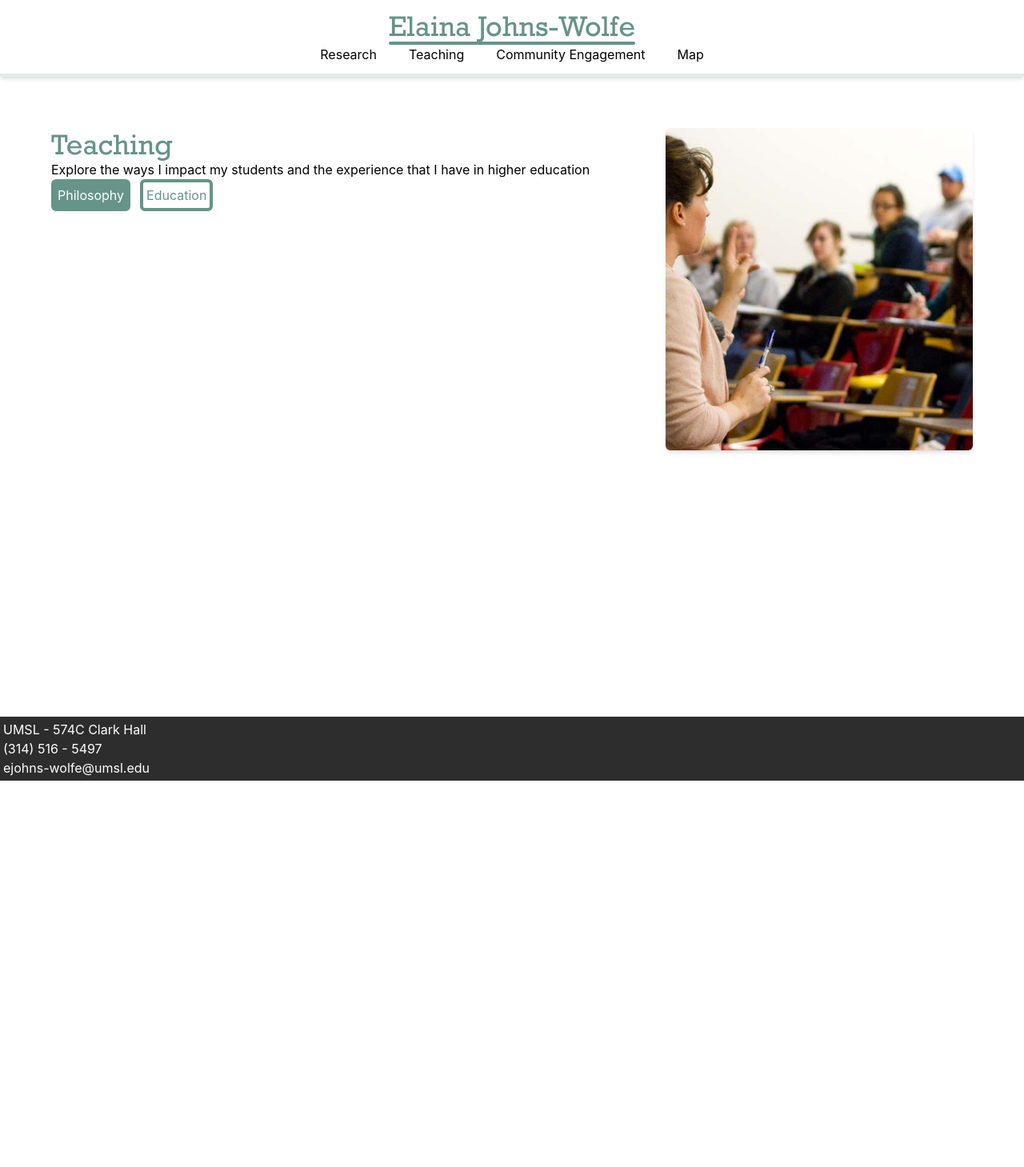
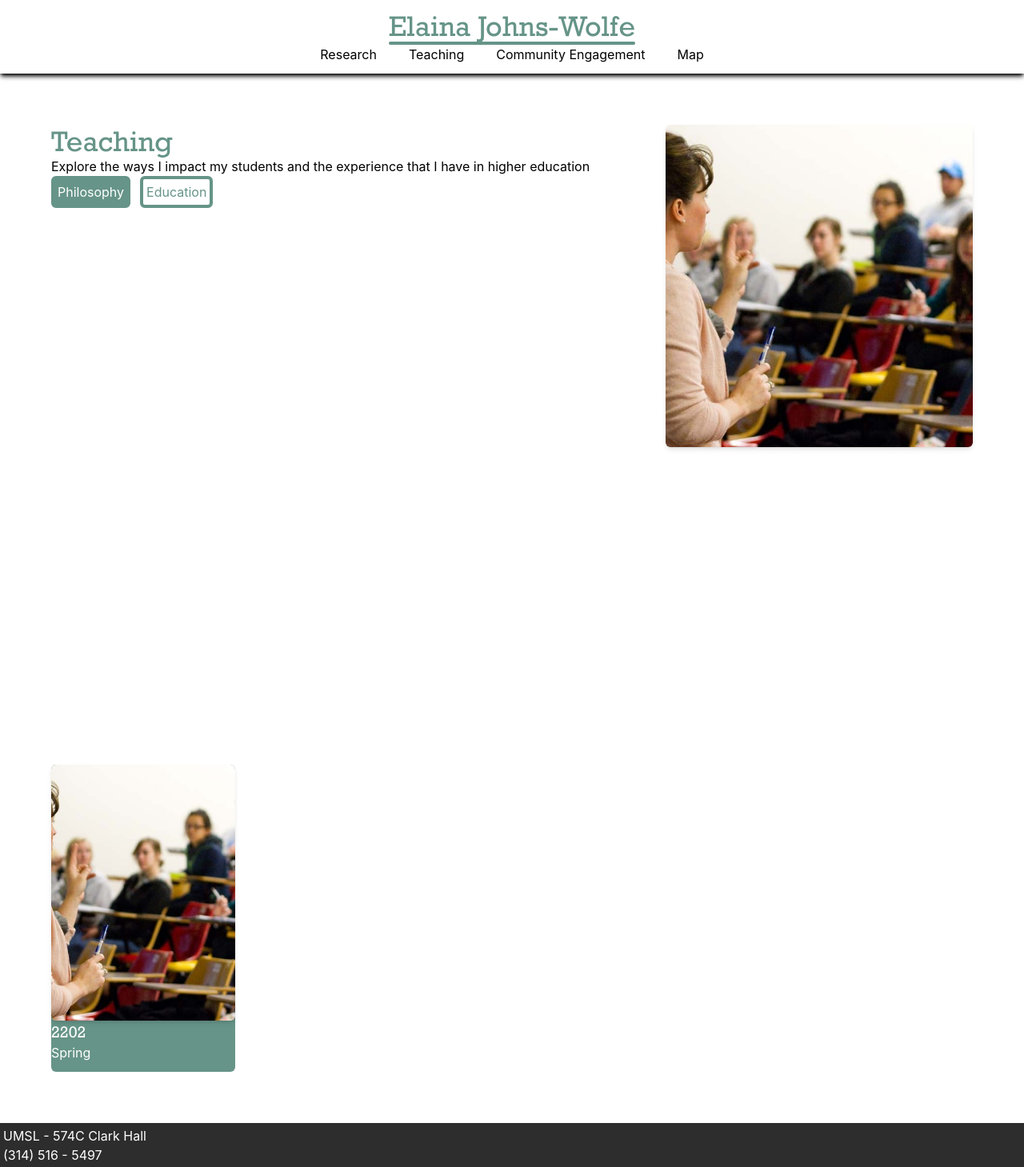
Before and after one commit to Cwoodard2/umsl-professor-web, a React (Create React App) app: page /Teaching in a window 1280 px wide. Shown: the top 1459 px of the page at 80% size. Before the commit the page ends 976 px from the top, so only its background shows below. Built offline with nearby package versions, Linux system fonts and the light colour scheme.

Commit message:
Added Class Card and  Philsophy Tile to teaching to start filling in its items

```diff
--- /dev/null
+++ b/src/components/ClassCard.tsx
@@ -0,0 +1,14 @@
+import React from "react";
+import teachingImage from '../images/dr-heng-moss_classroom.jpg';
+
+const ClassCard = (props: any) => {
+    return (
+        <div className="flex flex-col w-1/5 h-96 bg-webGreen rounded-md hover:cursor-pointer hover:shadow-lg hover:shadow-black transition-all">
+            <img src={teachingImage} className="w-5/5 h-80 rounded-md shadow-md object-cover"></img>
+            <h4 className="rockwell text-white text-xl">{props.class}</h4>
+            <p className="text-white">{props.whenTaught}</p>
+        </div>
+    );
+};
+
+export default ClassCard;
--- a/src/components/Navigation.tsx
+++ b/src/components/Navigation.tsx
@@ -3,7 +3,7 @@ import { Link } from 'react-router-dom';
 
 const Navigation = (props: any) => {
     return (
-        <div className="flex flex-col h-auto w-screen justify-center items-center p-3 shadow-md border-b-4 sticky top-0 bg-white">
+        <div className="flex flex-col h-auto w-screen justify-center items-center p-3 shadow-md shadow-black sticky top-0 bg-white">
                 <Link to='/'>
                     <button className="text-4xl text-webGreen rockwell">Elaina Johns-Wolfe</button>
                     <div className="h-1 bg-webGreen rounded-lg w-full"></div>
--- /dev/null
+++ b/src/components/PhilosophyTile.tsx
@@ -0,0 +1,9 @@
+import React from "react";
+
+const PhilosophyTile = (props: any) => {
+    return (
+        <></>
+    );
+};
+
+export default PhilosophyTile;
--- a/src/pages/Teaching.tsx
+++ b/src/pages/Teaching.tsx
@@ -1,6 +1,8 @@
 import React from "react";
 import {Link as A} from "react-scroll";
 import StandardPage from "../components/StandardPage";
+import ClassCard from "../components/ClassCard";
+import PhilosophyTile from "../components/PhilosophyTile";
 import teachingImage from '../images/dr-heng-moss_classroom.jpg';
 
 const Teaching = () => {
@@ -21,6 +23,9 @@ const Teaching = () => {
                 </div>
                 <img src={teachingImage} className="w-1/3 h-3/5 rounded-md shadow-md object-cover" alt="Elaina Johns-Wolfe teaching"></img>
             </div>
+            <div className="p-16">
+                <ClassCard class="2202" whenTaught="Spring"/>
+            </div>
         </StandardPage>
     );
 };
--- a/tailwind.config.js
+++ b/tailwind.config.js
@@ -1,15 +1,17 @@
+const { url } = require('inspector');
+
 /** @type {import('tailwindcss').Config} */
 module.exports = {
   content: ['./src/**/*.{js,jsx,ts,tsx}'],
   theme: {
-    // colors: {
-    //   webGreen: '#669488'
-    // },
     extend: {
       colors: {
         webGreen: '#669488',
         footerGrey: '#2D2D2D',
         webBlue: '#355A86'
+      },
+      backgroundImage: {
+        'class-card': url('./src/images/manhattan-585245881-59864e706f53ba0011d47eea.jpg')
       }
     }
   },
```
